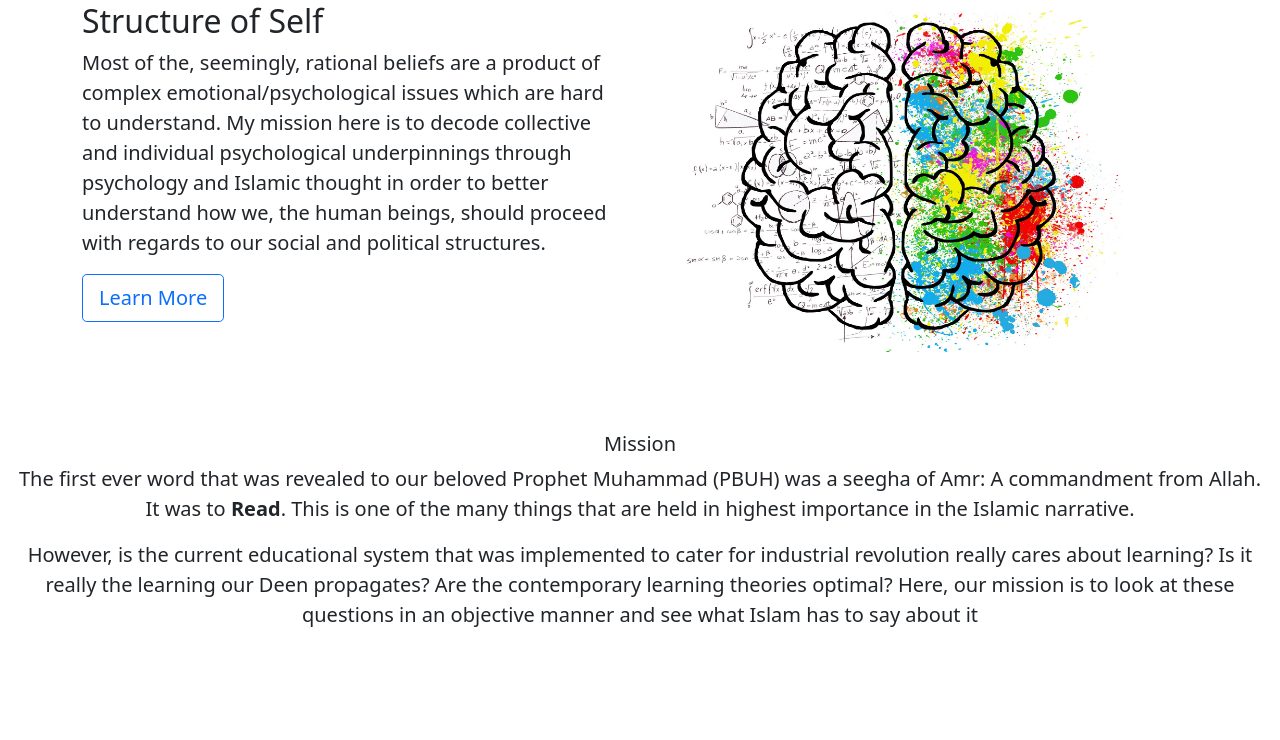
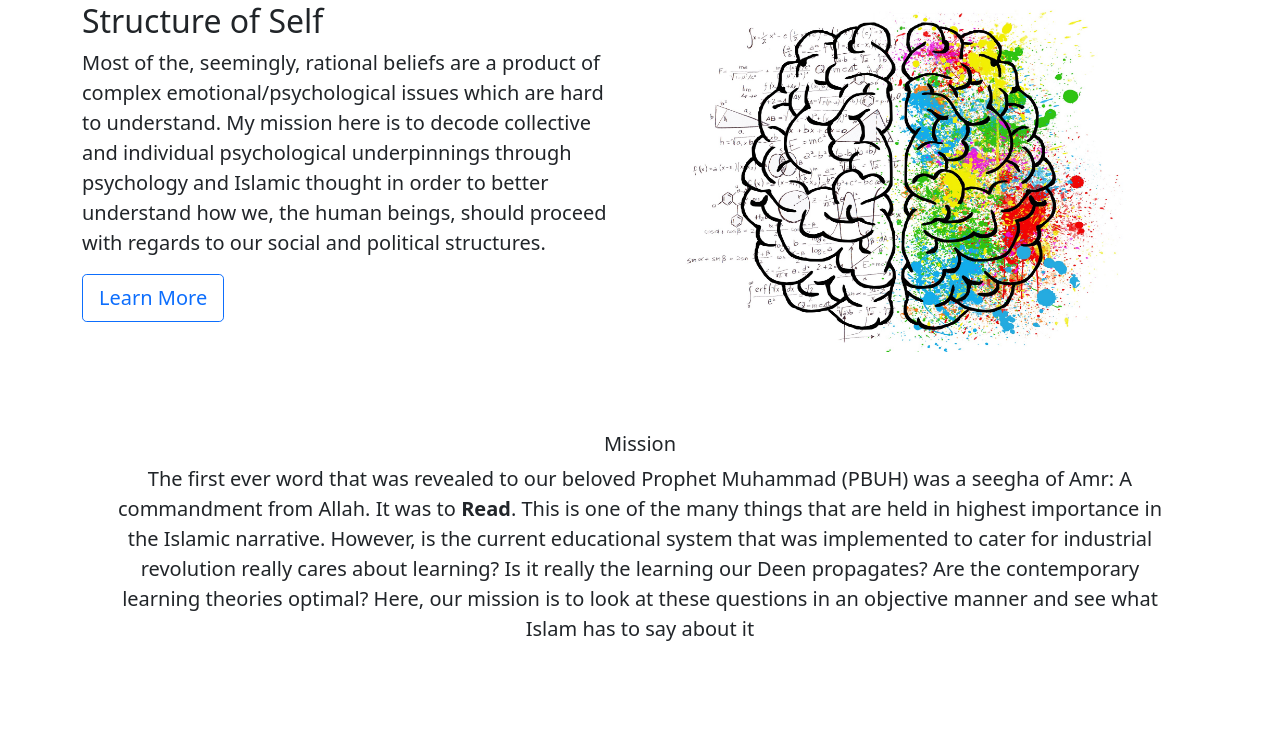
Before and after one commit to Saad-Aleem/islamiclearning, a Django app: page / in a window 1280 px wide. Shown: the part 134-874 px from the top of the page. Before the commit the page ends 761 px from the top, so only its background shows below. Run offline with Django 3.2, Linux system fonts and the light colour scheme; parts of the project's set-up code (start-up, migrations or seed data) failed here and were passed over; some libraries are stand-ins or nearby versions.

Commit message:
Update index.html

```diff
--- a/templates/index.html
+++ b/templates/index.html
@@ -70,10 +70,9 @@
     <div class="p-2"></div>
   </div>
   </div>
-<div class="container mx-auto" style="max-width: 1500px;">
+<div class="container mx-auto" style="max-width: 1100px;">
   <h1 class="lead text-center">Mission</h1>
-  <p class="lead text-center">The first ever word that was revealed to our beloved Prophet Muhammad (PBUH) was a seegha of Amr: A commandment from Allah. It was to <span class="fw-bold">Read</span>. This is one of the many things that are held in highest importance in the Islamic narrative.</p>
-  <p class="lead text-center">However, is the current educational system that was implemented to cater for industrial revolution really cares about learning? Is it really the learning our Deen propagates? Are the contemporary learning theories optimal? Here, our mission is to look at these questions in an objective manner and see what Islam has to say about it</p>
+  <p class="lead text-center">The first ever word that was revealed to our beloved Prophet Muhammad (PBUH) was a seegha of Amr: A commandment from Allah. It was to <span class="fw-bold">Read</span>. This is one of the many things that are held in highest importance in the Islamic narrative. However, is the current educational system that was implemented to cater for industrial revolution really cares about learning? Is it really the learning our Deen propagates? Are the contemporary learning theories optimal? Here, our mission is to look at these questions in an objective manner and see what Islam has to say about it</p>
 </div>
   <div class="d-grid gap-3">
     <div class="p-2"></div>
```
